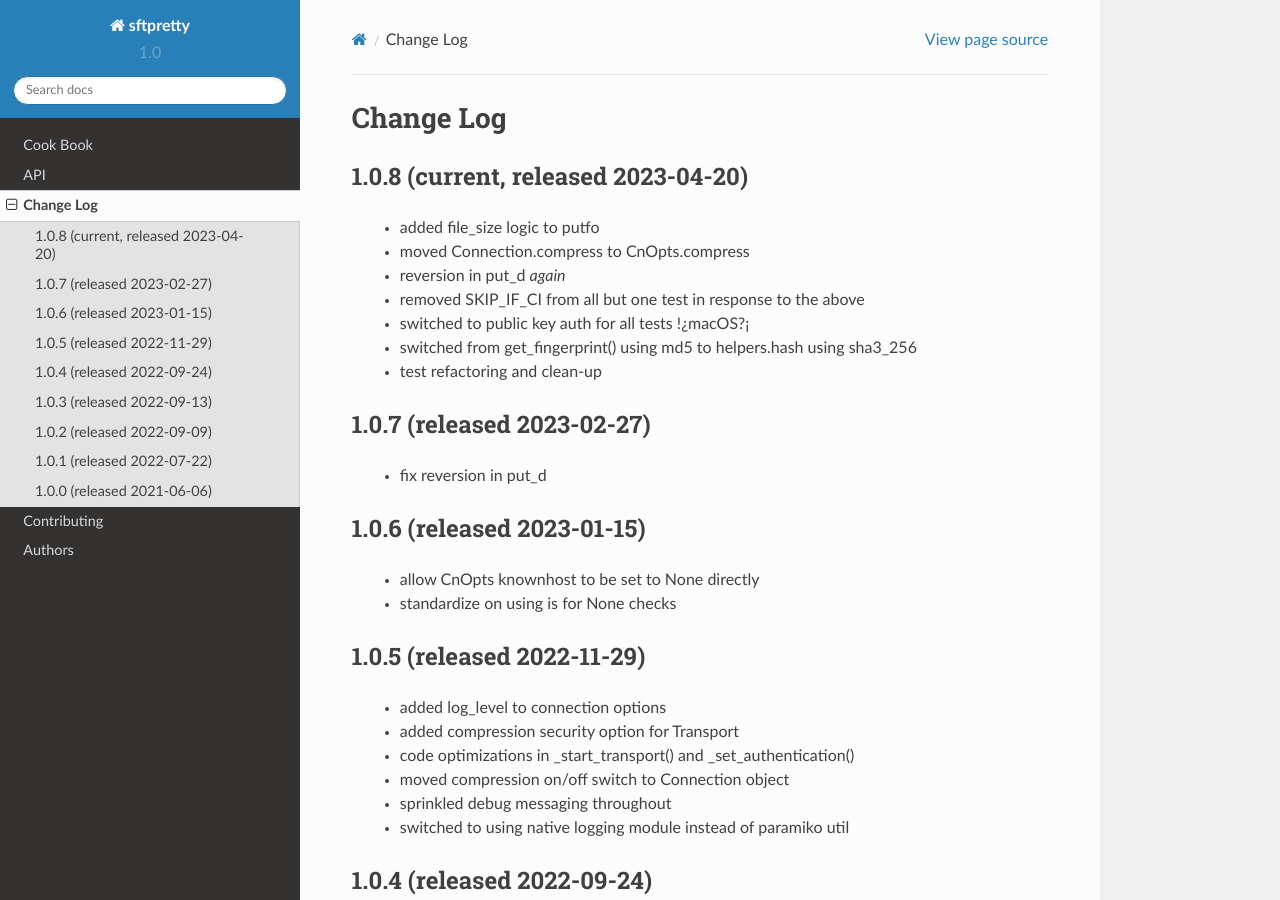
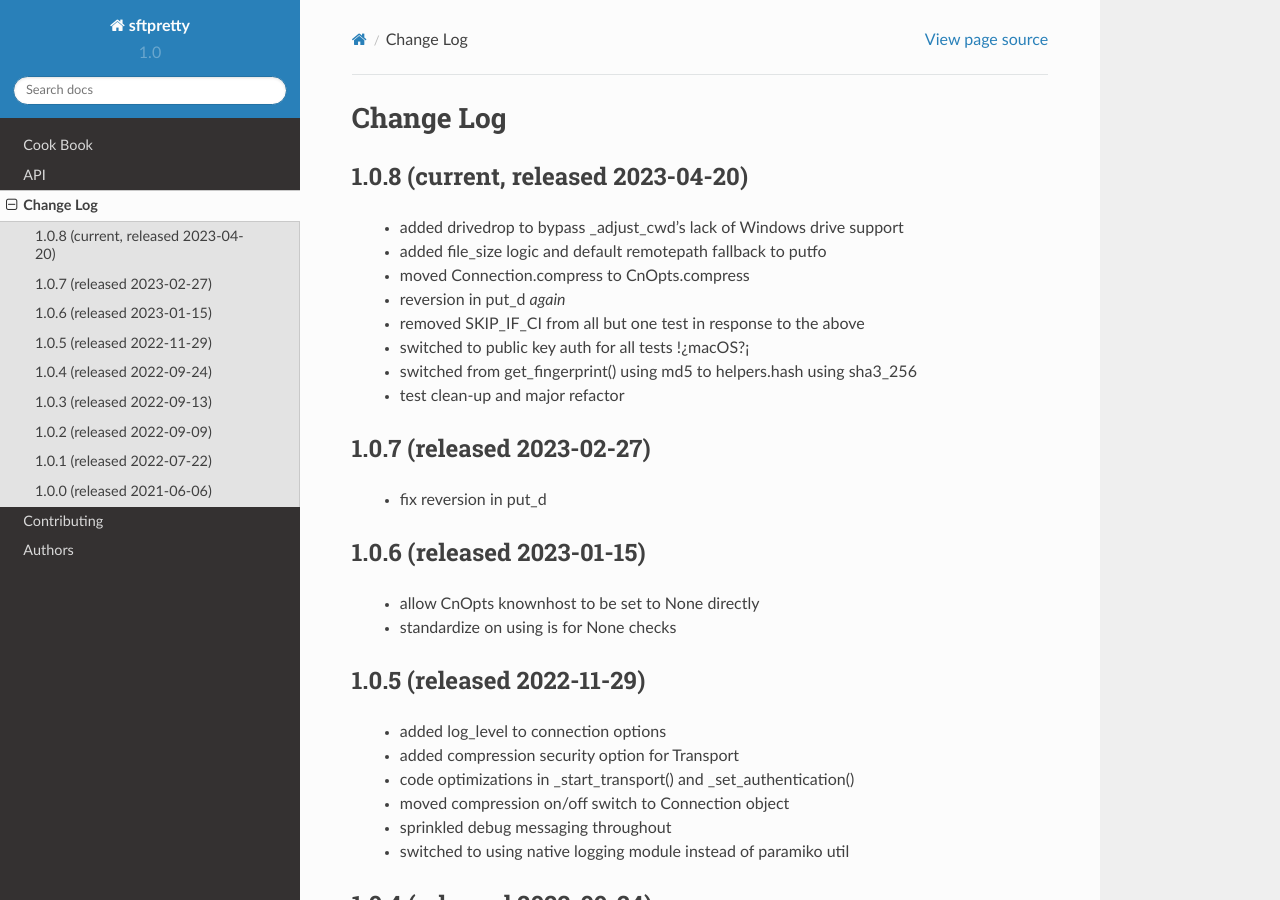
Before and after one commit to byteskeptical/sftpretty, a Sphinx documentation site: the page built from docs/changes.rst, in a window 1280 px wide and 900 px high. Built offline with Sphinx 7.4.7 and the Read the Docs theme 2.0.0, drawn with Linux system fonts in a browser that asks for light colours; some of the changed text lies outside the part shown.

Commit message:
hail mary attempt to get the last two chown tests working on Windows, updating changes.rst, adding default fallback for remotepath in putfo

```diff
--- a/docs/changes.rst
+++ b/docs/changes.rst
@@ -3,13 +3,14 @@ Change Log
 
 1.0.8 (current, released 2023-04-20)
 ------------------------------------
-    * added file_size logic to putfo
+    * added drivedrop to bypass _adjust_cwd's lack of Windows drive support
+    * added file_size logic and default remotepath fallback to putfo
     * moved Connection.compress to CnOpts.compress
     * reversion in put_d *again*
     * removed SKIP_IF_CI from all but one test in response to the above
     * switched to public key auth for all tests !¿macOS?¡
     * switched from get_fingerprint() using md5 to helpers.hash using sha3_256
-    * test refactoring and clean-up
+    * test clean-up and major refactor
 
 1.0.7 (released 2023-02-27)
 ------------------------------------
--- a/docs/conf.py
+++ b/docs/conf.py
@@ -47,7 +47,7 @@ master_doc = 'index'
 
 # General information about the project.
 project = u'sftpretty'
-copyright = u'2021, byteskeptical'
+copyright = u'2020, byteskeptical'
 
 # The version info for the project you're documenting, acts as replacement for
 # |version| and |release|, also used in various other places throughout the
```
Also changed, not shown: sftpretty/__init__.py (+5 -2 lines), 1 other file.
